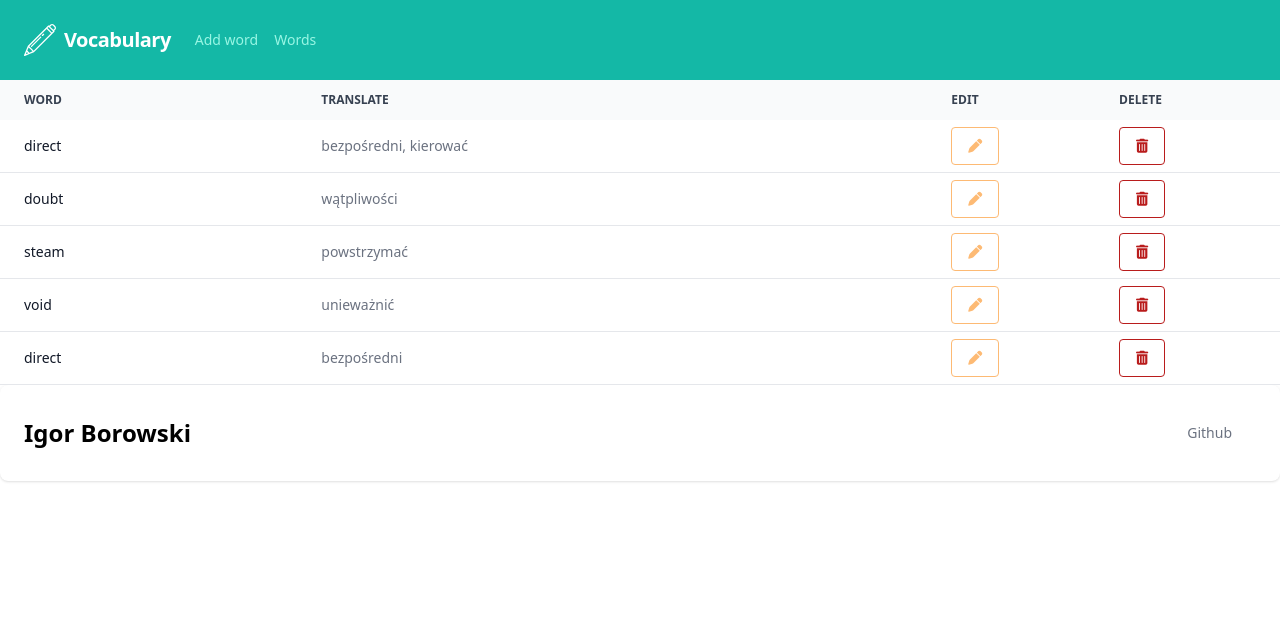
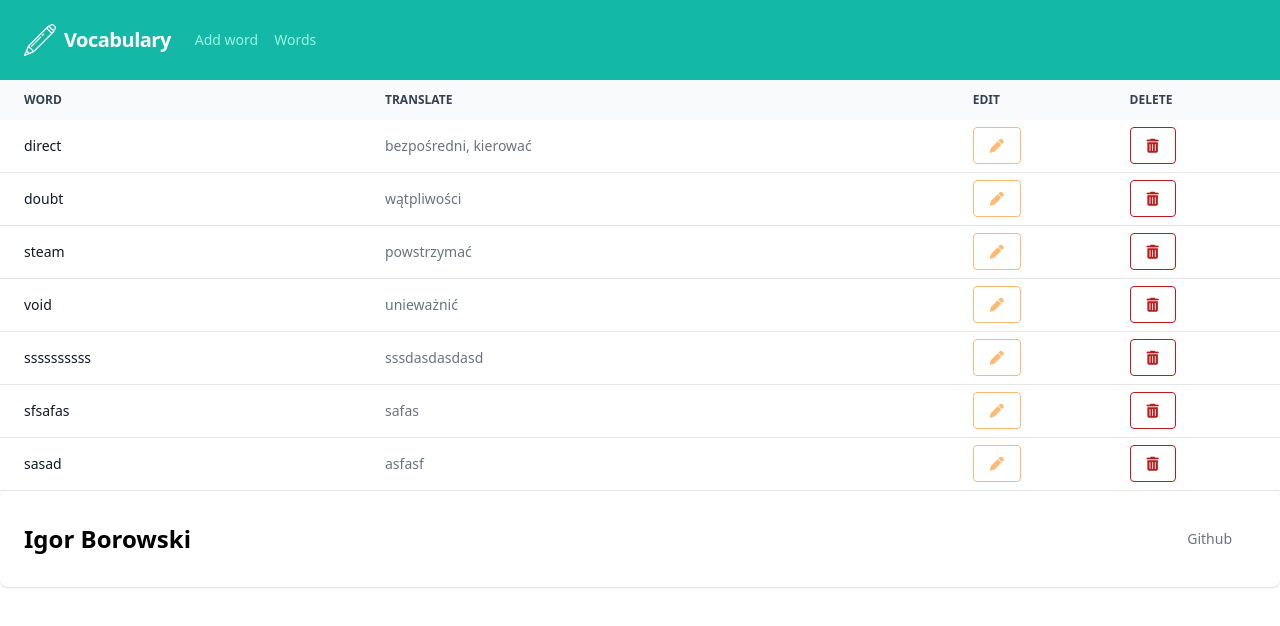
Before and after one commit to igobor94/AngularVocabularies, an Angular app: page / in a window 1280 px wide. Shown: the top 626 px of the page. Built offline with nearby package versions, Linux system fonts and the light colour scheme; data requests are answered from the project's data file.

Commit message:
finish edit form & add getWord

```diff
--- a/db.json
+++ b/db.json
@@ -1,9 +1,9 @@
 {
   "vocabulary": [
     {
-      "id": "1",
       "title": "direct",
-      "translate": "bezpośredni, kierować"
+      "translate": "bezpośredni, kierować",
+      "id": "1"
     },
     {
       "id": "2",
@@ -21,9 +21,19 @@
       "id": "t-OKqyh"
     },
     {
-      "title": "direct",
-      "translate": "bezpośredni",
+      "title": "ssssssssss",
+      "translate": "sssdasdasdasd",
       "id": "GJG_8u9"
+    },
+    {
+      "title": "sfsafas",
+      "translate": "safas",
+      "id": "efIxKcC"
+    },
+    {
+      "title": "sasad",
+      "translate": "asfasf",
+      "id": "-hVHmeR"
     }
   ]
 }
--- a/src/app/components/add/add.component.ts
+++ b/src/app/components/add/add.component.ts
@@ -1,6 +1,6 @@
 import { Component, OnInit } from '@angular/core';
 import { FormGroup, FormControl } from '@angular/forms';
-import { Router } from '@angular/router';
+import { ActivatedRoute, Router } from '@angular/router';
 import { Word } from 'src/app/interfaces/word';
 import { WordService } from 'src/app/services/word.service';
 
@@ -16,15 +16,35 @@ export class AddComponent implements OnInit {
       translate: new FormControl('')
   })
 
-  constructor(private wordService: WordService, private router: Router) { }
+  tempId: string | null = ''
+
+  constructor(private wordService: WordService, private router: Router, private route: ActivatedRoute) { }
 
   ngOnInit(): void {
+    this.fetchWord()
   }
 
   onSubmit() {
-    console.log(this.vocabularyForm.getRawValue())
-    this.wordService.postWord(this.vocabularyForm.getRawValue()).subscribe(res => res)
+    console.log(this.tempId)
+    if (this.tempId) {
+      this.wordService.putWord(this.vocabularyForm.getRawValue(), this.tempId).subscribe(res => res)
+    } else {
+      this.wordService.postWord(this.vocabularyForm.getRawValue()).subscribe(res => res)
+    }
     this.router.navigate(['/'])
   }
 
+  fetchWord() {
+    this.tempId = this.route.snapshot.paramMap.get('id')
+    if (this.tempId) {
+      this.wordService.getWord(this.tempId).subscribe((res: any) => {
+        this.vocabularyForm.setValue({
+          title: res.title,
+          translate: res.translate
+        })
+      })
+    }
+  }
+
+
 }
--- a/src/app/components/home/home.component.html
+++ b/src/app/components/home/home.component.html
@@ -25,17 +25,17 @@
           {{word.translate | log}}
         </td>
         <td>
-            <button
+          <a [routerLink]="['/edit/', word.id]"
             class="bg-transparent hover:bg-orange-300 text-orange-300 font-semibold hover:text-white py-2 px-4 border border-orange-300 hover:border-transparent rounded">
             <i class="fa-solid fa-pen"></i>
-            </button>
+          </a>
         </td>
         <td>
 
-            <button
+          <a [routerLink]="['/delete/', word.id]"
             class="bg-transparent hover:bg-red-700 text-red-700 font-semibold hover:text-white py-2 px-4 border border-red-700 hover:border-transparent rounded">
             <i class="fa-solid fa-trash-can"></i>
-            </button>
+          </a>
         </td>
       </tr>
     </tbody>
--- a/src/app/components/home/home.component.ts
+++ b/src/app/components/home/home.component.ts
@@ -1,4 +1,5 @@
-import { Component, OnInit } from '@angular/core';
+import { Component, ElementRef, OnInit } from '@angular/core';
+import { Router } from '@angular/router';
 import { WordService } from 'src/app/services/word.service';
 import { Word } from '../../interfaces/word'
 
@@ -11,10 +12,16 @@ export class HomeComponent implements OnInit {
 
   words: Word[] = [];
 
-  constructor(private wordService: WordService) { }
+  constructor(private wordService: WordService, private elRef: ElementRef, private router: Router) { }
 
   ngOnInit(): void {
     this.wordService.getWords().subscribe((res: any) => {this.words = [...this.words, ...res]; console.log(this.words)});
   }
 
+
+
+  onEdit(event: MouseEvent, id: string) {
+    this.router
+  }
+
 }
--- a/src/app/services/word.service.ts
+++ b/src/app/services/word.service.ts
@@ -15,10 +15,13 @@ export class WordService {
   getWords() {
     return this.http.get(this.server)
   }
+  getWord(id: string) {
+    return this.http.get(this.server + `/${id}`)
+  }
   postWord(body: Word | object) {
     return this.http.post(this.server, body, this.header)
   }
-  putWord(body: Word | Object) {
-    return this.http.put(this.server, body, this.header)
+  putWord(body: Word | Object, id: string | null) {
+    return this.http.put(this.server + `/${id}`, body, this.header)
   }
 }
```
Lines whose indentation alone changed are shown as unchanged.
